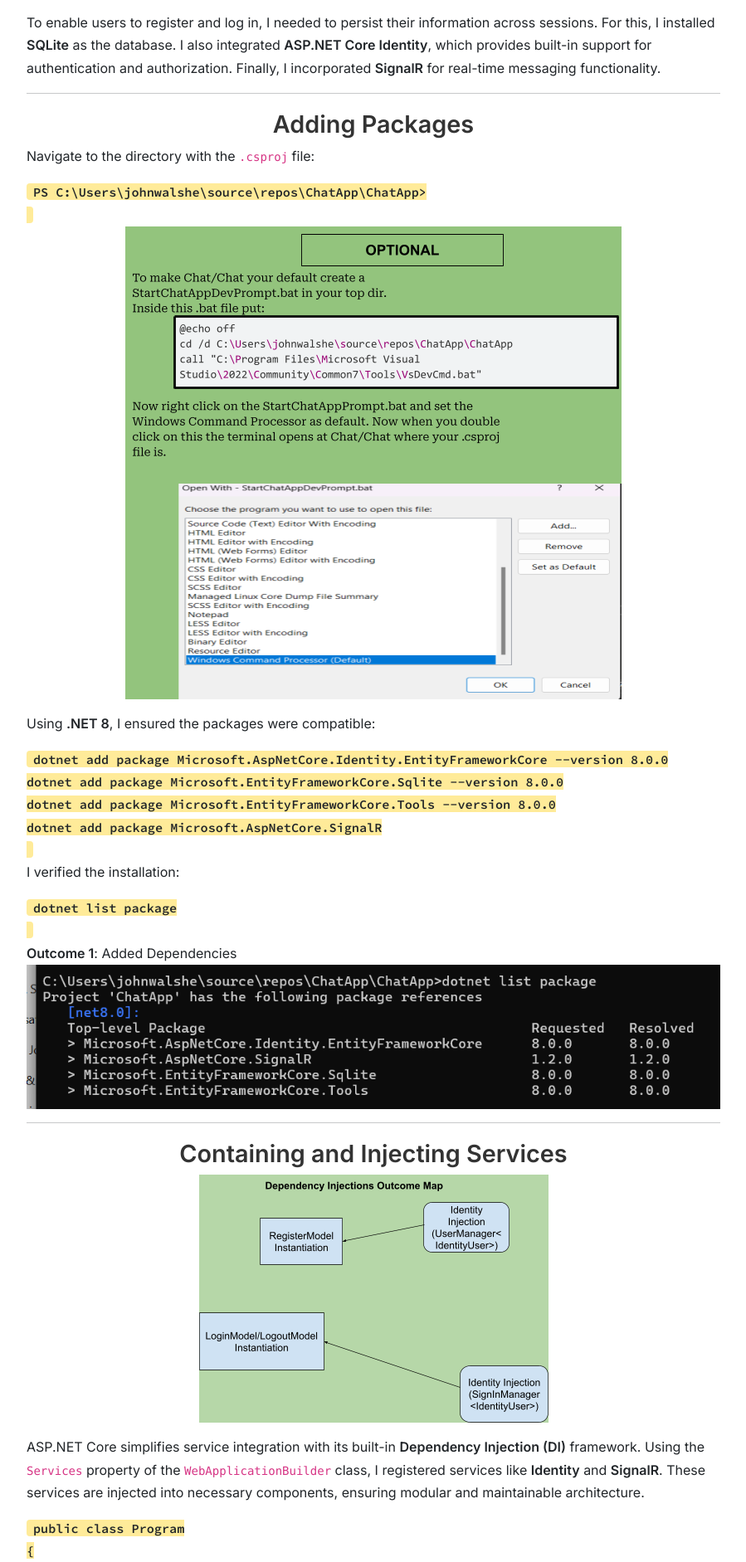
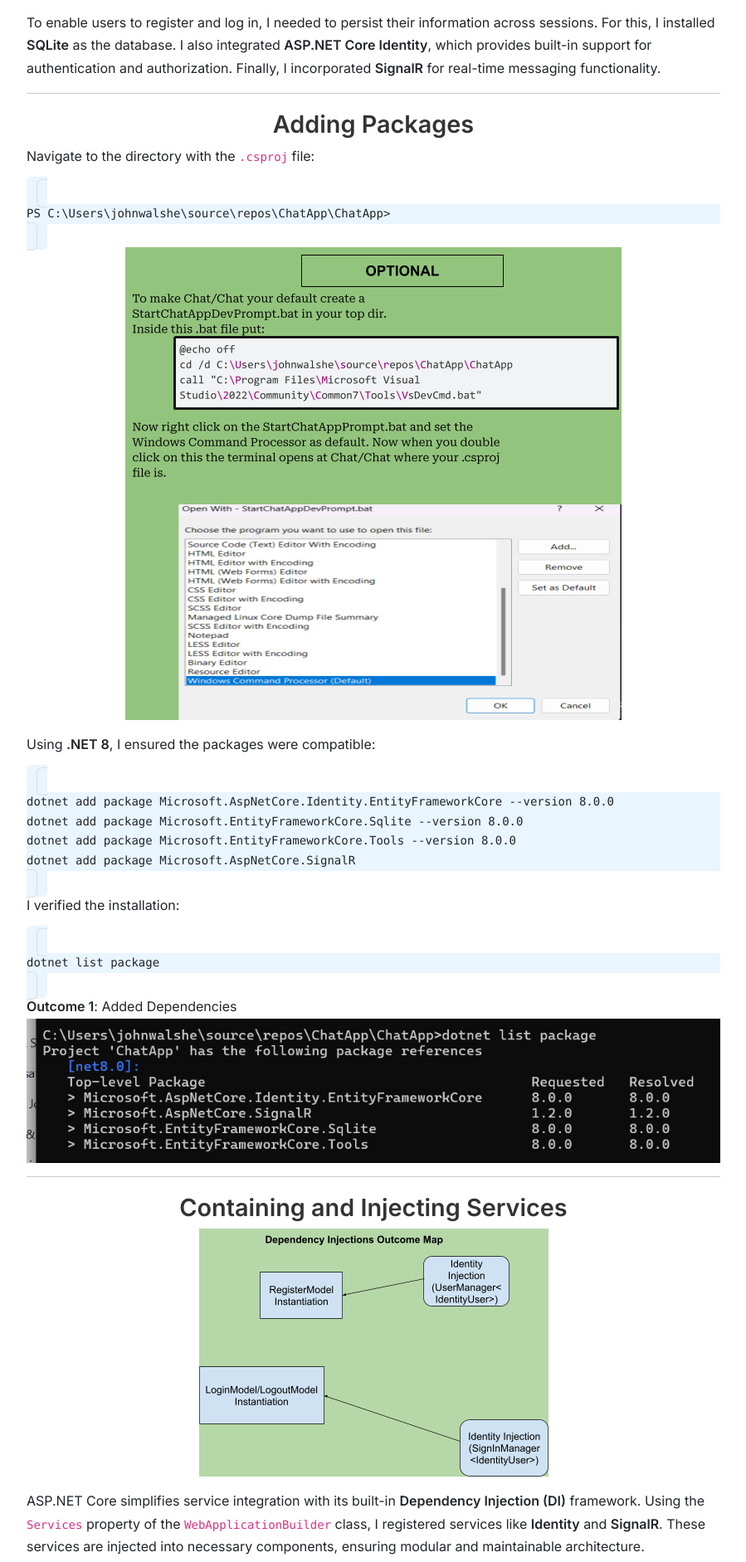
Before and after one commit to JWalshe86/ChatApp, a Jekyll site: the page built from docs/Index.md, in a window 1280 px wide. Shown: the part 2302-4185 px from the top of the page at 83% size, without its empty margins (190-1089 px from the left). Built offline with Jekyll 4.4.1, drawn with Linux system fonts in a browser that asks for light colours; our own code applies the rules of GitHub Pages for plain Markdown files.

Commit message:
Update custom.css

```diff
--- a/docs/assets/css/custom.css
+++ b/docs/assets/css/custom.css
@@ -139,18 +139,24 @@
 /* =============================
    Code Blocks
    ============================= */
+/* General Code Block Styling */
 pre {
-    background-color: #e8f0fb;
-    padding: 10px;
+    background-color: #f8f9fa; /* Light gray background */
     border-radius: 6px;
+    padding: 12px;
     overflow-x: auto;
+    font-family: "Courier New", monospace;
+    font-size: 14px;
+    border: 1px solid #ddd;
     position: relative;
 }
 
+/* Ensuring JavaScript & Razor Code Uses the Same Background */
 pre code {
-    color: #212529;
-    font-size: 0.95rem;
-    font-family: 'Source Code Pro', monospace;
+    background-color: inherit; /* Match parent pre */
+    display: block;
+    padding: 0;
+    border: none;
 }
 
 pre span.original-code {
@@ -188,10 +194,11 @@
     background: #0056b3;
 }
 .highlight {
-    background-color: #ffeb99; /* Light yellow */
-    font-weight: bold;
-    padding: 0 4px; /* Remove vertical padding */
-    border-radius: 4px;
+    background-color: #e9f5ff; /* Light blue */
+    padding: 8px 12px;
+    border-radius: 6px;
+    white-space: pre-wrap;
+    margin-bottom: 8px;
     display: inline; /* Ensures it only highlights text, not the entire block */
 }
 mark {
```
